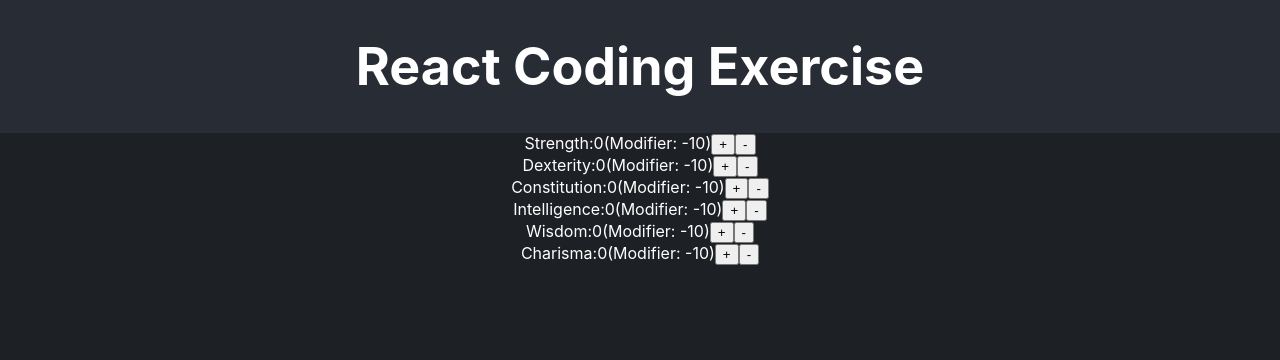
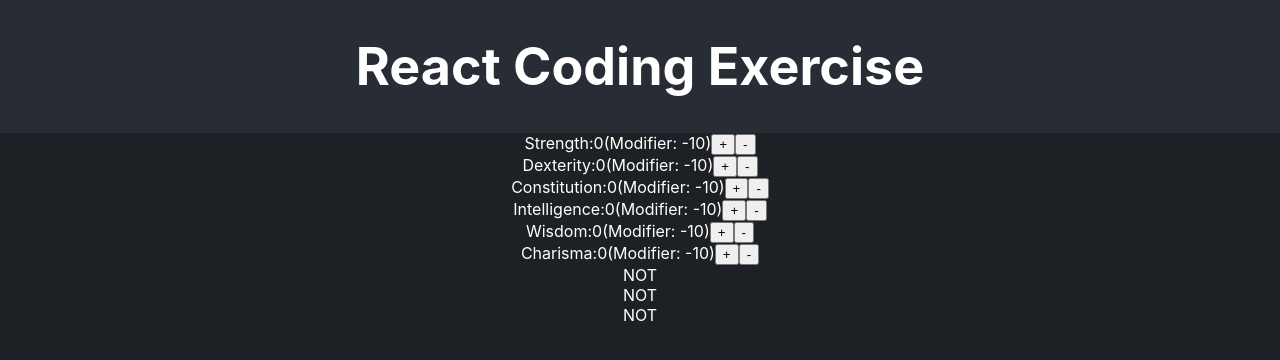
Before and after one commit to terryluan12/recruiting-webapp-character, a React (Create React App) app: page / in a window 1280 px wide. Shown: the top 360 px of the page. Built offline with nearby package versions, Linux system fonts and the light colour scheme.

Commit message:
Added ClassSection and moved all logic to a Person component

```diff
--- a/src/App.tsx
+++ b/src/App.tsx
@@ -1,17 +1,14 @@
-import { useState } from 'react';
 import './App.css';
-import { ATTRIBUTE_LIST, CLASS_LIST, SKILL_LIST } from './consts';
-import { AttributeSection } from './components/AttributeSection';
+import { PersonSection } from './components/Person';
 
 function App() {
-  const [num, setNum] = useState<number>(0);
   return (
     <div className="App">
       <header className="App-header">
         <h1>React Coding Exercise</h1>
       </header>
       <section className="App-section">
-        <AttributeSection attributes={ATTRIBUTE_LIST} />
+        <PersonSection />
       </section>
     </div>
   );
--- /dev/null
+++ b/src/components/ClassSection.tsx
@@ -0,0 +1,33 @@
+import { useState, useEffect } from 'react';
+export const ClassSection = ({ classes, attributeState }) => {
+    const [isClassState, setIsClassState] = useState({});
+    useEffect(() => {
+        const classState = {};
+
+        for (const [className, attributes] of Object.entries(classes)) {
+            classState[className] = true;
+
+            for (const [attribute, requiredValue] of Object.entries(attributes)) {
+                if (!attributeState[attribute] || attributeState[attribute] < requiredValue) {
+                    classState[className] = false;
+                    break; // Exit the loop as we found a failing condition
+                }
+            }
+        }
+
+        setIsClassState(classState);
+    }, [attributeState, classes]);
+
+
+    return (
+        <section className="Class-Section">
+            {Object.keys(classes).map((classType) => (
+                <div key={classType}>
+                    <div className={isClassState[classType] ? 'red' : 'white'}>
+                        {isClassState[classType] ? classType : "NOT"}
+                    </div>
+                </div>
+            ))}
+        </section>
+    );
+}
--- /dev/null
+++ b/src/components/Person.tsx
@@ -0,0 +1,21 @@
+import { AttributeSection } from './AttributeSection'
+import { ClassSection } from './ClassSection'
+import { useState } from 'react';
+import { ATTRIBUTE_LIST, CLASS_LIST, SKILL_LIST } from '../consts';
+
+export const PersonSection = () => {
+    const [totalPoints, setTotalPoints] = useState(0);
+    const [attributeState, setAttributeState] = useState<{ [key: string]: number }>(
+        ATTRIBUTE_LIST.reduce((acc, attribute) => {
+            acc[attribute] = 10;
+            return acc;
+        }, {} as { [key: string]: number })
+    );
+
+    return (
+        <section className="App-section">
+            <AttributeSection attributes={ATTRIBUTE_LIST} totalPoints={totalPoints} attributeState={attributeState} setAttributeState={setAttributeState} />
+            <ClassSection classes={CLASS_LIST} attributeState={attributeState} />
+        </section>
+    )
+}
```
